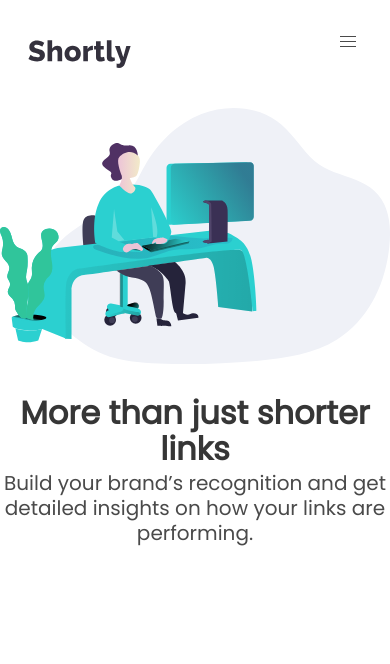
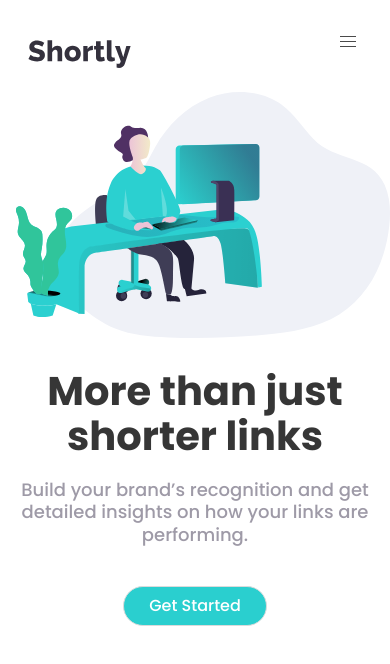
Before and after one commit to awexli/url-shortener, a Vue app: page / in a window 390 px wide. Shown: the top 664 px of the page. Built offline with nearby package versions, Linux system fonts and the light colour scheme.

Commit message:
style get-started mobile

```diff
--- a/public/index.html
+++ b/public/index.html
@@ -6,7 +6,7 @@
     <meta name="viewport" content="width=device-width,initial-scale=1.0">
     <link rel="icon" href="<%= BASE_URL %>favicon.ico">
     <title><%= htmlWebpackPlugin.options.title %></title>
-    <link href="https://fonts.googleapis.com/css2?family=Poppins&display=swap" rel="stylesheet">
+    <link href="https://fonts.googleapis.com/css2?family=Poppins:wght@500;700&display=swap" rel="stylesheet">
   </head>
   <body>
     <noscript>
--- a/src/App.vue
+++ b/src/App.vue
@@ -25,5 +25,7 @@ export default {
   -moz-osx-font-smoothing: grayscale;
   text-align: center;
   color: #2c3e50;
+  max-width: 1440px;
+  margin: auto;
 }
 </style>
--- a/src/components/GetStarted.vue
+++ b/src/components/GetStarted.vue
@@ -4,6 +4,7 @@
       <img
         src="../assets/images/illustration-working.svg"
         alt="Human working in front of a desk"
+        class="get-started__image"
       />
     </div>
     <div class="get-started__left column">
@@ -12,6 +13,7 @@
         Build your brand’s recognition and get detailed insights on how your
         links are performing.
       </p>
+      <a href="#" class="get-started__button button">Get Started</a>
     </div>
   </div>
 </template>
@@ -22,4 +24,54 @@ export default {
 };
 </script>
 
-<style scoped lang="scss"></style>
+<style scoped lang="scss">
+@import '../styles/style-guide.scss';
+
+.get-started {
+
+  &__image {
+    // margin-left: 5em;
+    // margin-top: 2.5em;
+    // margin-bottom: 2.5em;
+    // transform: scale(1.3);
+    padding-left: 1em;
+  }
+
+  &__left {
+    padding: 0.75rem 1rem;
+    display: flex;
+    flex-direction: column;
+    align-items: center;
+  }
+
+  &__title {
+    @media screen and (min-width: 375px) {
+      font-size: 2.5rem;
+    }
+  }
+
+  &__subtitle {
+    color: $gray-violet;
+    padding: 1rem 1rem;
+    font-size: 16px;
+
+    @media screen and (min-width: 375px) {
+      font-size: 18px;
+    }
+  }
+
+  &__button {
+    background-color: $cyan;
+    border-radius: 2em;
+    width: 9rem;
+    color: white;
+
+    // resuable
+    &:hover {
+      background-color: $cyan;
+      color: white;
+      filter: opacity(45%);
+    }
+  }
+}
+</style>
--- a/src/components/NavBar.vue
+++ b/src/components/NavBar.vue
@@ -62,7 +62,7 @@ export default {
 $item-percentage: 80%;
 
 .navbar {
-  padding: 1em 1em;
+  padding: 1em 1em 0 1em;
   //border: 1px solid red;
 
   &-menu {
@@ -79,6 +79,11 @@ $item-percentage: 80%;
     color: $gray-violet;
 
     &:hover {
+      background-color: white;
+      color: black;
+    }
+
+    &:focus {
       background-color: white;
       color: black;
     }
```
